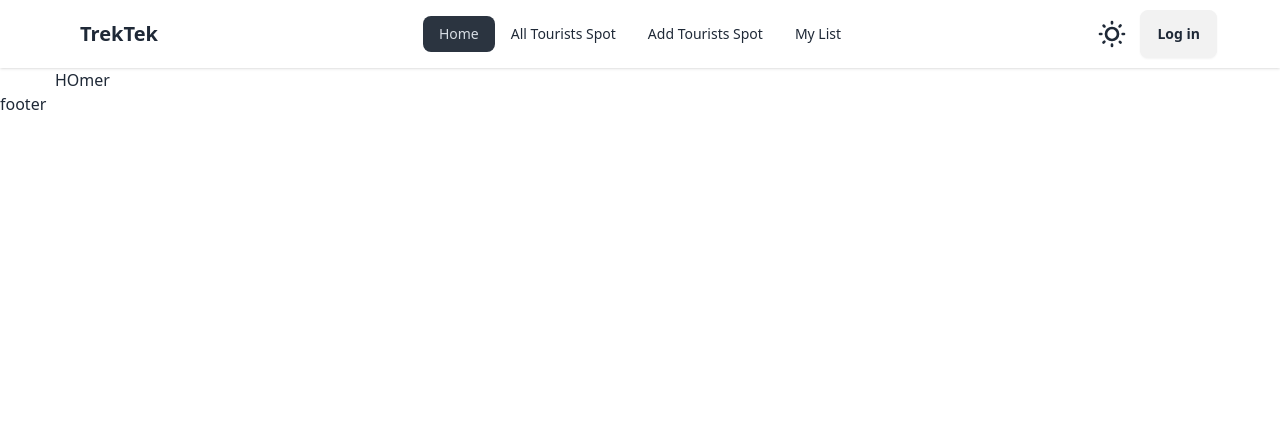
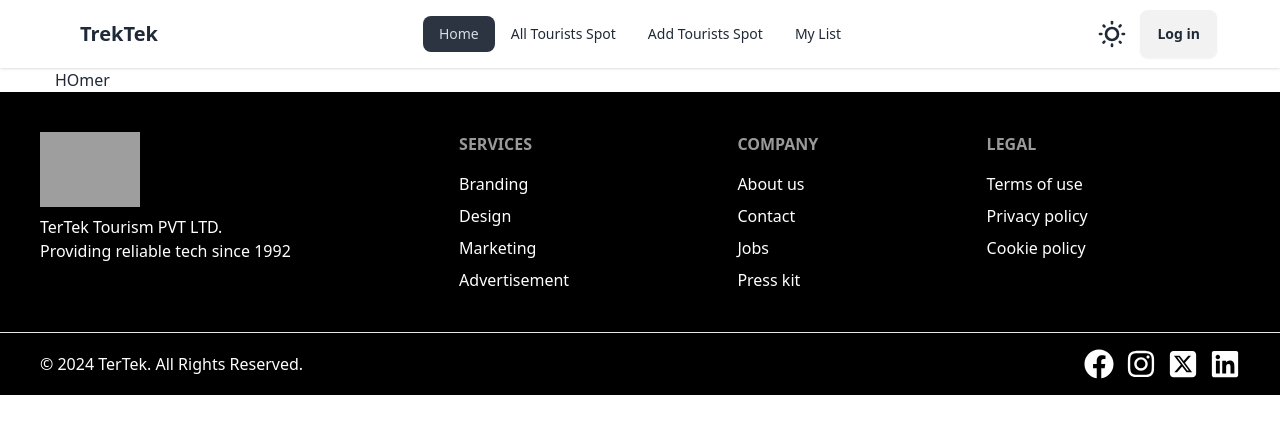
Before and after one commit to ASLAM-stack/TreTek_Client, a React (Vite) app: page / in a window 1280 px wide. Shown: the top 434 px of the page. Built offline with nearby package versions, Linux system fonts and the light colour scheme; no server answers; grey boxes are pictures that could not be loaded.

Commit message:
Footer added

```diff
--- /dev/null
+++ b/src/Component/Banner.jsx
@@ -0,0 +1,11 @@
+
+
+const Banner = () => {
+    return (
+        <div>
+
+        </div>
+    );
+};
+
+export default Banner;
--- a/src/Component/Footer.jsx
+++ b/src/Component/Footer.jsx
@@ -1,10 +1,52 @@
+import { FaFacebook, FaInstagram, FaLinkedin } from "react-icons/fa";
+import { FaSquareXTwitter } from "react-icons/fa6";
 
 
 const Footer = () => {
     return (
-        <div>
-            <h1>footer</h1>
-        </div>
+        <div className=" bg-black">
+        <footer className="footer p-10 bg-black text-base  text-white">
+          <aside>
+             <img className="w-[100px]" src="/logofb.jpeg" alt="" />
+            <p>
+              TerTek Tourism PVT LTD.
+              <br />
+              Providing reliable tech since 1992
+            </p>
+          </aside>
+          <nav>
+            <h6 className="footer-title">Services</h6>
+            <a className="link link-hover">Branding</a>
+            <a className="link link-hover">Design</a>
+            <a className="link link-hover">Marketing</a>
+            <a className="link link-hover">Advertisement</a>
+          </nav>
+          <nav>
+            <h6 className="footer-title">Company</h6>
+            <a className="link link-hover">About us</a>
+            <a className="link link-hover">Contact</a>
+            <a className="link link-hover">Jobs</a>
+            <a className="link link-hover">Press kit</a>
+          </nav>
+          <nav>
+            <h6 className="footer-title">Legal</h6>
+            <a className="link link-hover">Terms of use</a>
+            <a className="link link-hover">Privacy policy</a>
+            <a className="link link-hover">Cookie policy</a>
+          </nav>
+
+        </footer>
+        <hr />
+        <div className="text-white px-10 flex justify-between items-center py-4">
+            <p>© 2024 TerTek. All Rights Reserved.</p>
+            <div className="flex gap-3 flex-wrap">
+            <FaFacebook className="text-white text-3xl"/>
+            <FaInstagram  className="text-white text-3xl" />
+            <FaSquareXTwitter  className="text-white text-3xl"/>
+            <FaLinkedin  className="text-white text-3xl"/>
+            </div>
+          </div>
+      </div>
     );
 };
 
```
